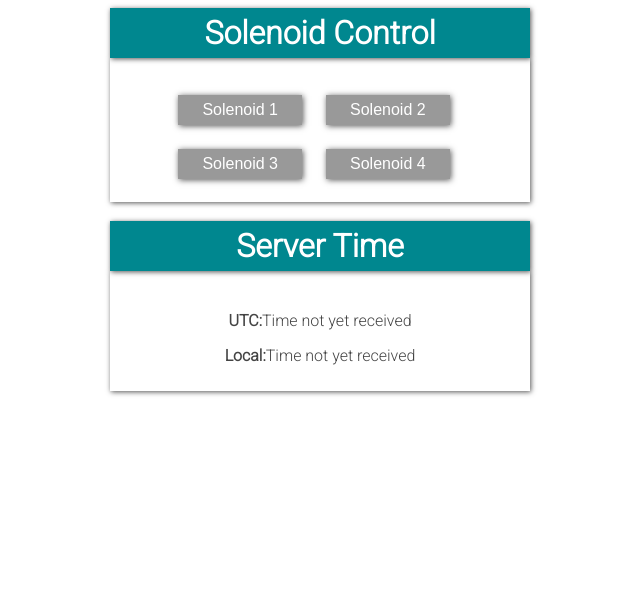
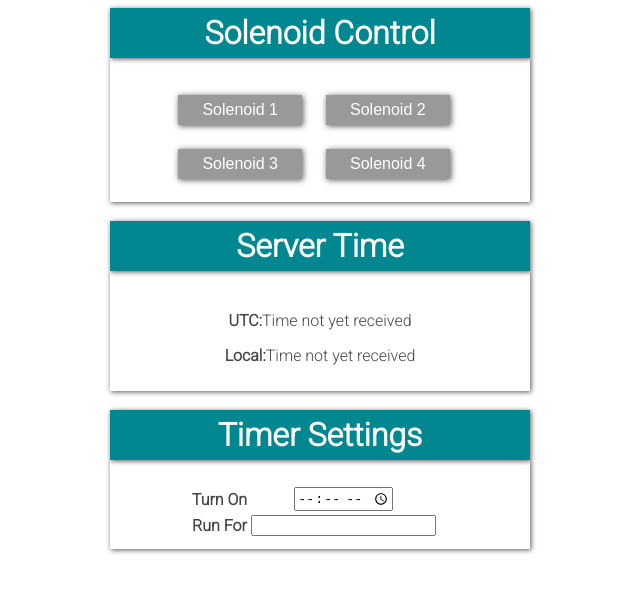
Before and after one commit to FinK-M/wifi-irrigation, a plain HTML site: page data/index.html in a window 1280 px wide. Shown: the whole page, without its empty margins (320-960 px from the left). Drawn offline with Linux system fonts and the light colour scheme.

Commit message:
Add form to set turn on time and number of minutes to run

```diff
--- a/data/index.html
+++ b/data/index.html
@@ -50,6 +50,32 @@
         <b>Local:</b><span id="local_text">Time not yet received</span>
       </p>
     </div>
+    <br>
+    <header>
+      <h1>Timer Settings</h1>
+    </header>
+    <div>
+      <form>
+        <table>
+          <tr>
+            <th>
+              Turn On
+            </th>
+            <th>
+              <input type="time" name="start_time">
+            </th>
+          </tr>
+          <tr>
+            <th>
+              Run For
+            </th>
+            <th>
+              <input type="number" name="run_minutes">
+            </th>
+          </tr>
+        </table>
+      </form>
+    </div>
   </center>
 </body>
 </html>
```
